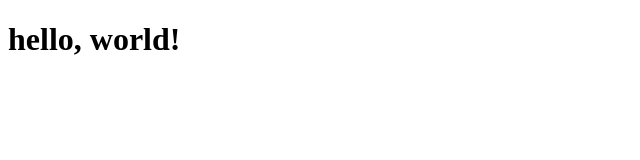
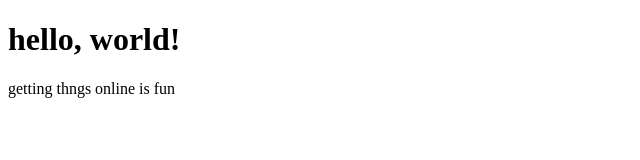
Before and after one commit to irina0802/hello-world, a plain HTML site: page index.html in a window 1280 px wide. Shown: the whole page, without its empty margins (0-640 px from the left). Drawn offline with Linux system fonts and the light colour scheme.

Commit message:
add things

```diff
--- a/index.html
+++ b/index.html
@@ -6,4 +6,5 @@
 
 <body>
 	<h1> hello, world! </h1>
+	<p> getting thngs online is fun </p>
 </body>
```
